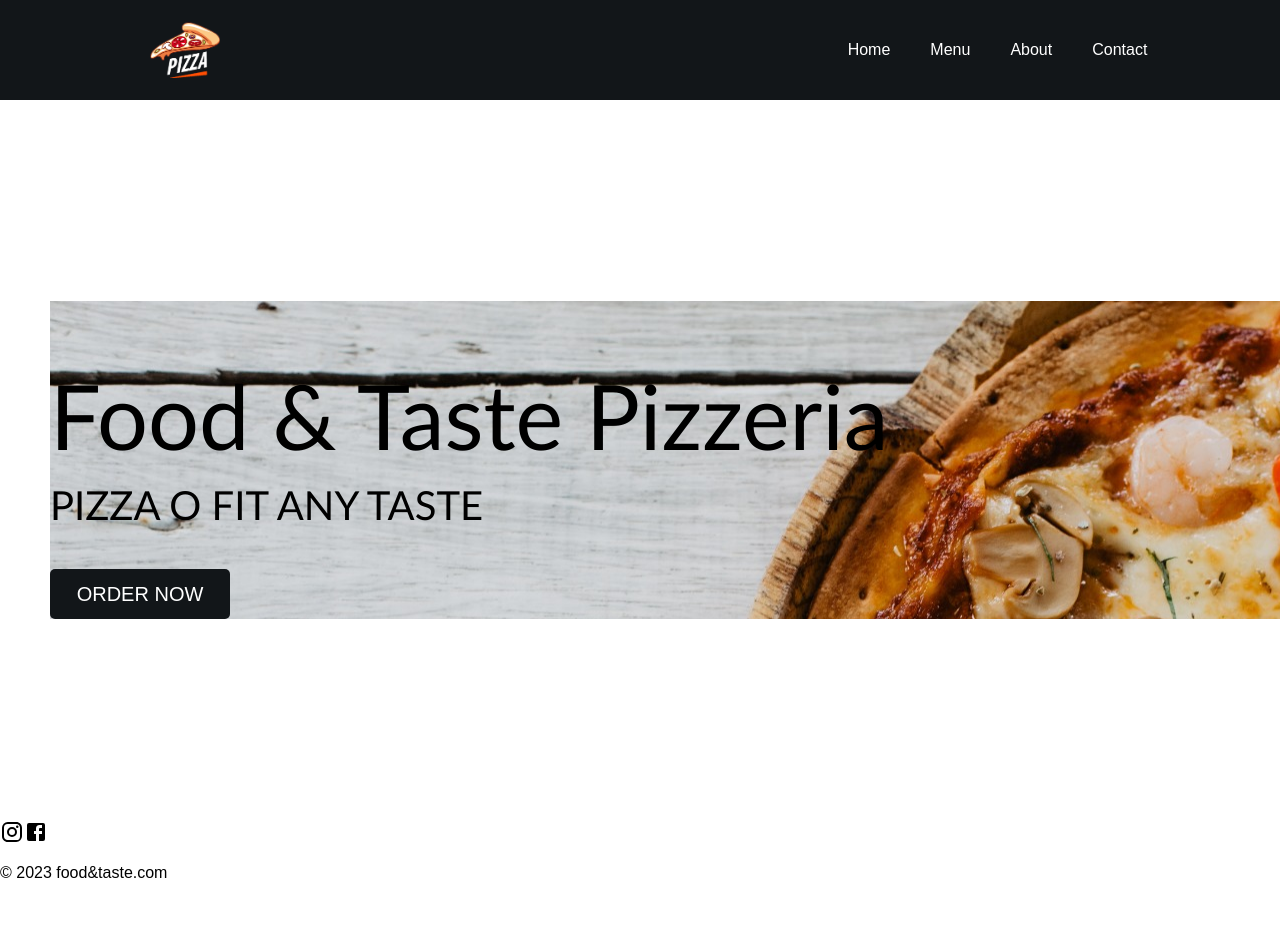
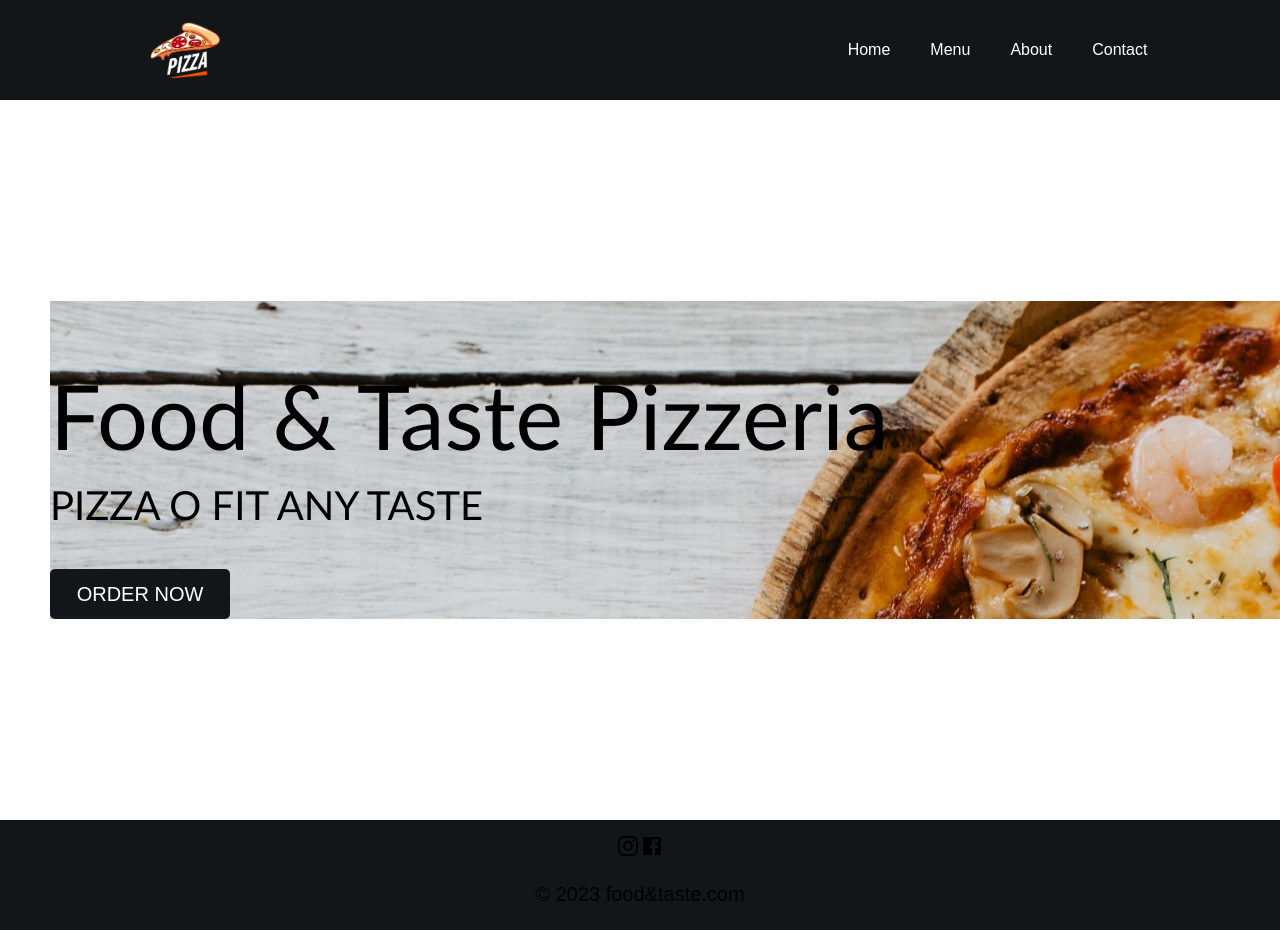
Before and after one commit to RosenGeorgievvv/food-website, a React (Create React App) app: page / in a window 1280 px wide. Before the commit the page ends 898 px from the top, so only its background shows below. Built offline with nearby package versions, Linux system fonts and the light colour scheme.

Commit message:
Update Footer.css

```diff
--- a/src/components/Footer.jsx
+++ b/src/components/Footer.jsx
@@ -1,4 +1,5 @@
 import React from 'react';
+import '../styles/Footer.css'
 import InstagramIcon from '@mui/icons-material/Instagram';
 import FacebookIcon from '@mui/icons-material/Facebook';
 
--- /dev/null
+++ b/src/styles/Footer.css
@@ -0,0 +1,11 @@
+.footer {
+    width: 100%;
+    height: 100px;
+    background-color: #121619;
+    display: flex;
+    justify-content: center;
+    align-items: center;
+    flex-direction: column;
+    padding-top: 10px;
+    font-size: 20px;
+}
```
